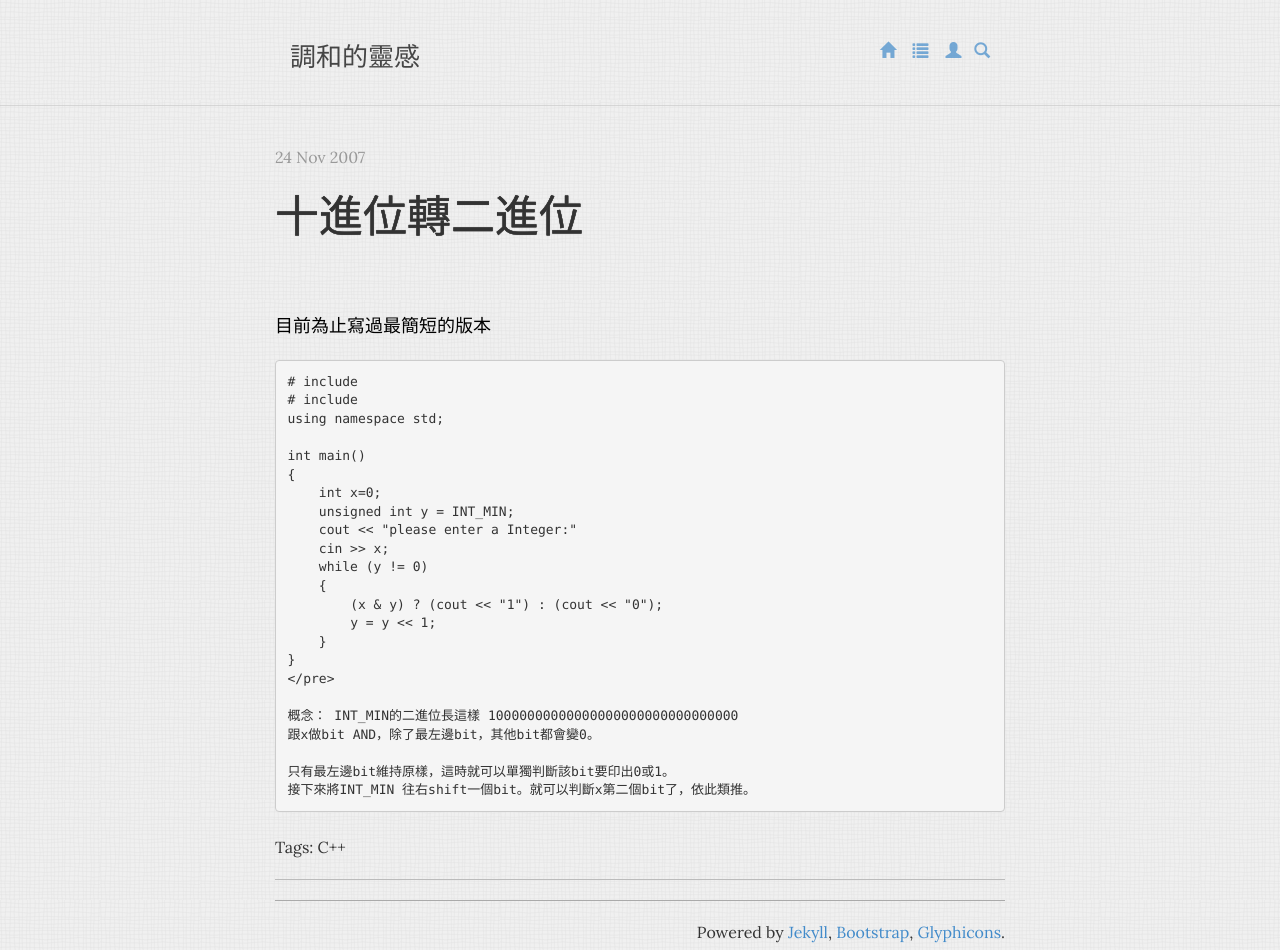
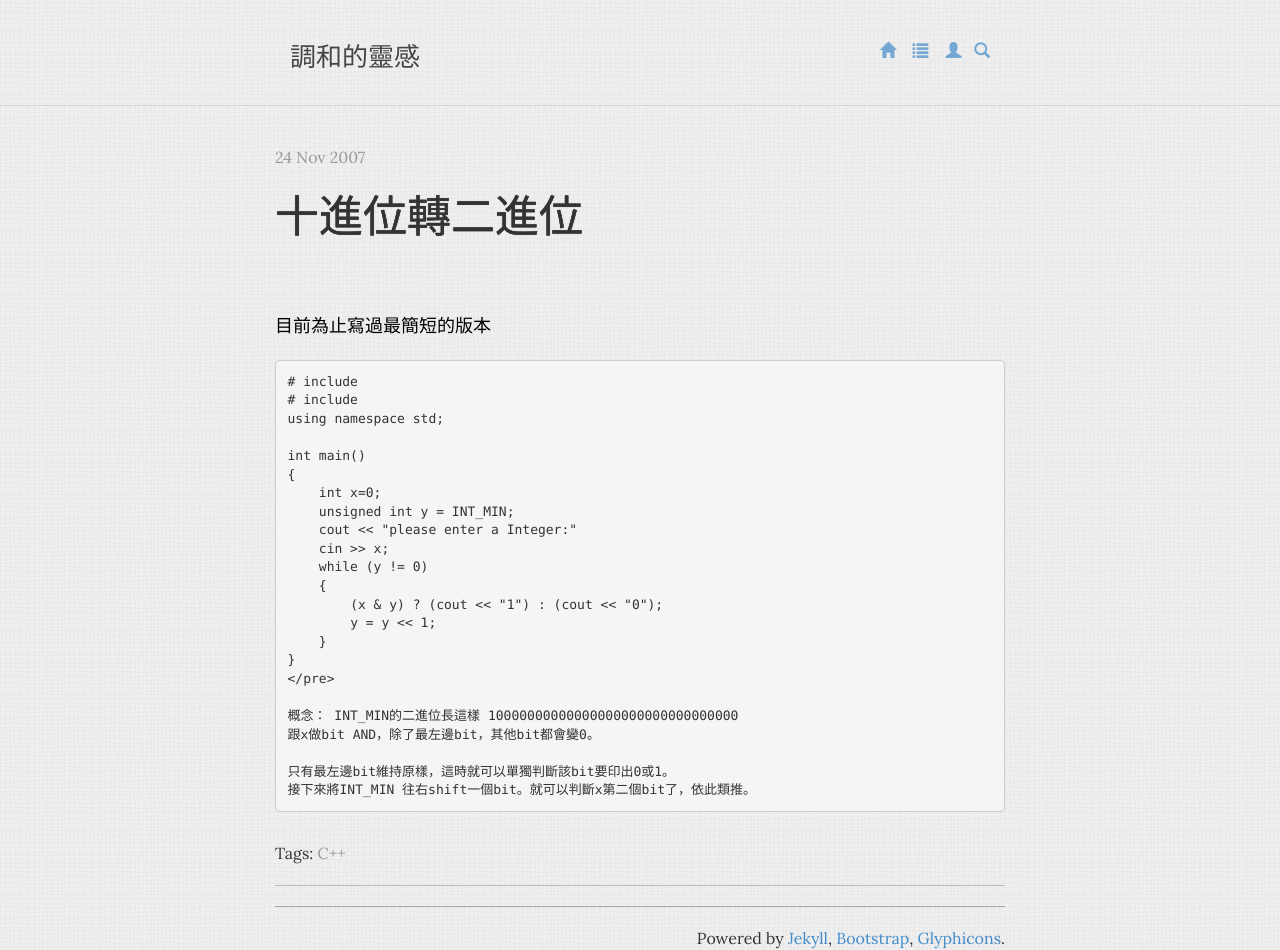
Before and after one commit to sndnvaps/sndnvaps.github.io, a Jekyll site: the page built from _posts/2007-11-24-decimal-to-binary.md, in a window 1280 px wide. Built offline with Jekyll 4.4.1, drawn with Linux system fonts in a browser that asks for light colours; Markdown is read by kramdown in place of the engine named in the settings; comment, search, counter and statistics services are not loaded.

Commit message:
Updated post.html

```diff
--- a/_layouts/post.html
+++ b/_layouts/post.html
@@ -16,8 +18,8 @@ layout: default
 
       </div>
 
-      <footer>
-        Tags: {{ page.tags }}
+      <footer style="margin-top: 30px;">
+        Tags: <span class="text-muted">{{ page.tags }}</span>
       </footer>
     </article>
 
```
Also changed, not shown: other parts of _layouts/post.html (+2 -0 lines).
